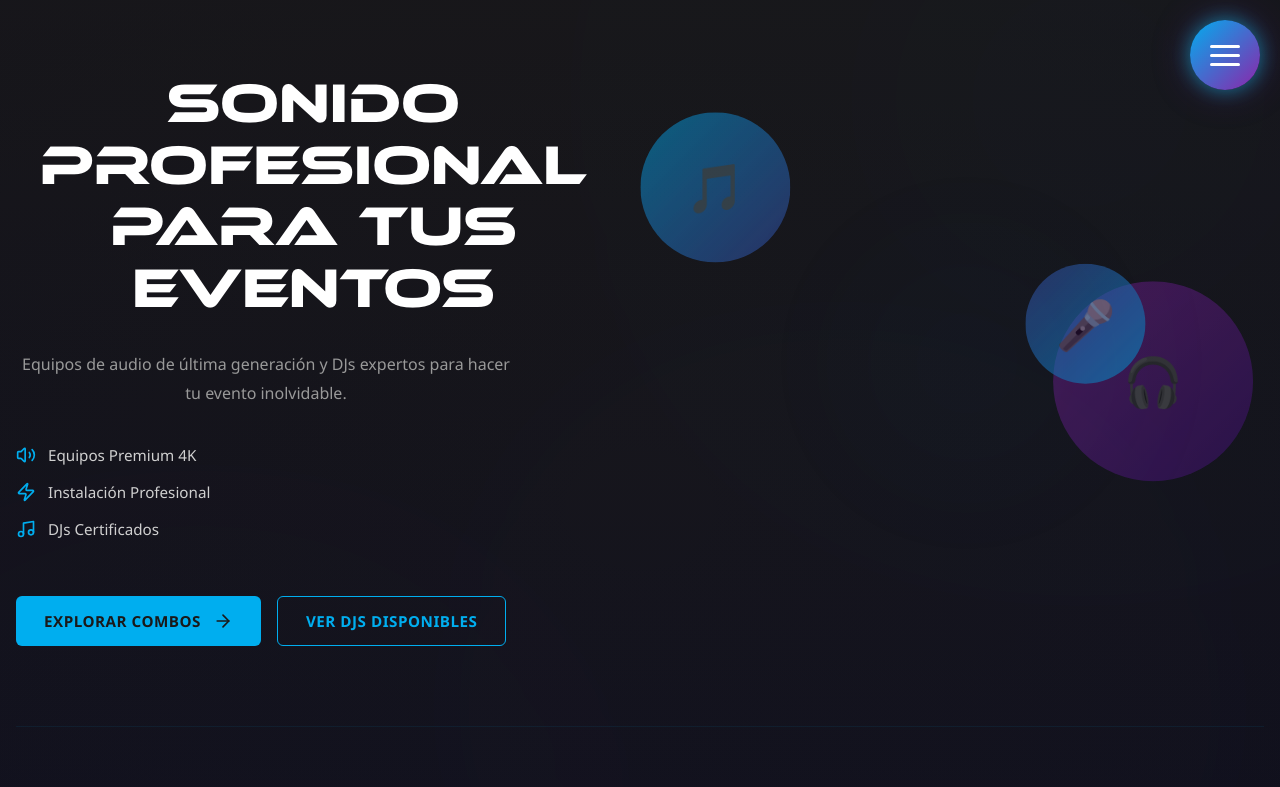
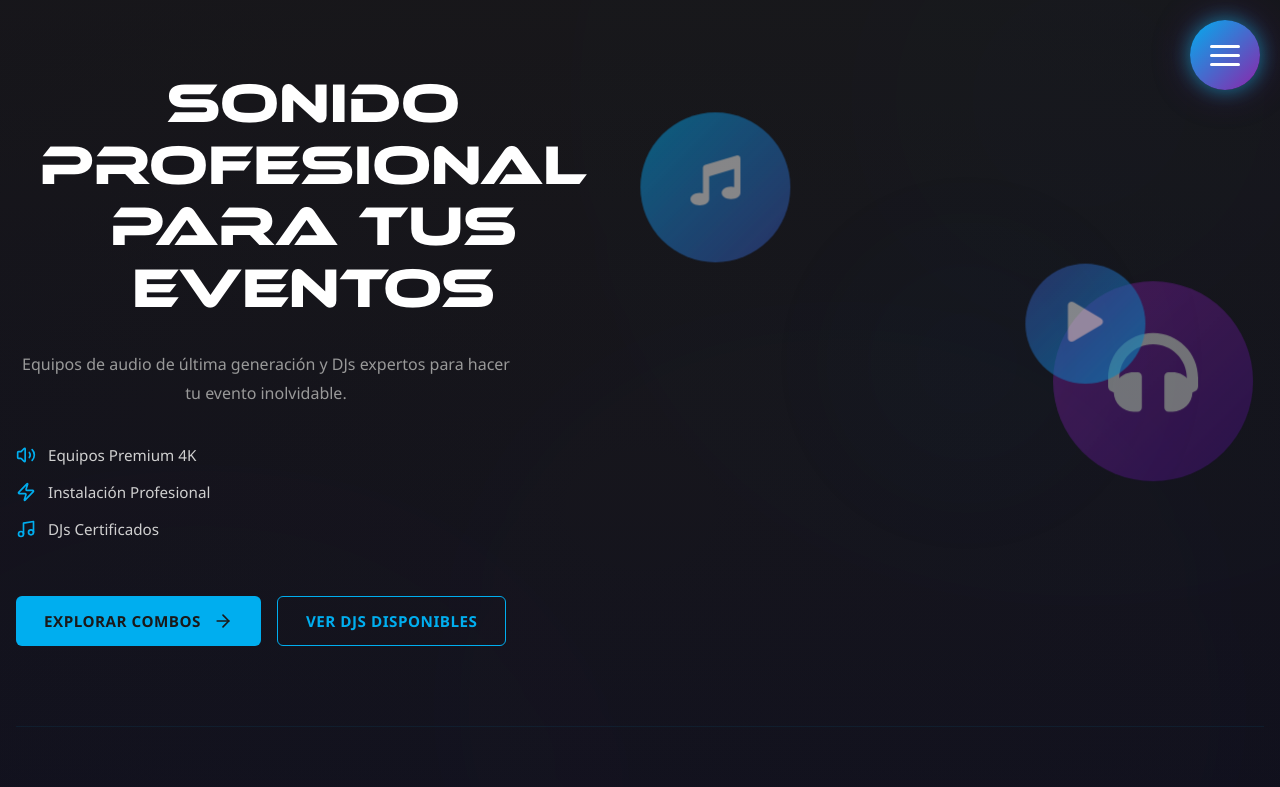
Before and after one commit to Gauss-seidel/SoundCraftV2, a React (Vite) app: page /scevents in a window 1280 px wide. Shown: the top 787 px of the page. Built offline with nearby package versions, Linux system fonts and the light colour scheme.

Commit message:
detalles en djProfile y HeroEvent

```diff
--- a/src/components/EventComponents/DJProfile.tsx
+++ b/src/components/EventComponents/DJProfile.tsx
@@ -86,7 +86,7 @@ const DJProfile: React.FC<DJProfileProps> = ({ dj, onBack }) => {
                       style={{
                         width: '97%',
                         height: '97%',
-                        objectFit: 'cover',
+                        objectFit: 'fill',
                         borderRadius: '6px'
                       }}
                     />
--- a/src/components/EventComponents/HeroEvent.tsx
+++ b/src/components/EventComponents/HeroEvent.tsx
@@ -1,11 +1,14 @@
 import React from 'react';
 import { useNavigate } from 'react-router-dom';
-import { ArrowRight, Volume2, Zap, Music } from 'lucide-react';
 //Estilos
 import '../../styles/EventStyles/heroEvent.css';
 import '../../styles/colors.css';
-//Interdfaces
+//Interfaces
 import type { HeroEventProps } from '../../types/eventsTypes/interfaces';
+//Iconos personalizados
+import { ArrowRight, Volume2, Zap, Music } from 'lucide-react';
+import { FaMusic, FaHeadphones, FaPlay} from "react-icons/fa";
+
 
 const HeroEvent: React.FC<HeroEventProps> = ({
   title,
@@ -91,13 +94,13 @@ const HeroEvent: React.FC<HeroEventProps> = ({
 
           <div className="hero-event__visual">
             <div className="hero-event__circle hero-event__circle--1">
-              <span>🎵</span>
+              <span><FaMusic size={50} /></span>
             </div>
             <div className="hero-event__circle hero-event__circle--2">
-              <span>🎧</span>
+              <span><FaHeadphones size={90}/></span>
             </div>
             <div className="hero-event__circle hero-event__circle--3">
-              <span>🎤</span>
+              <span><FaPlay size={40}/></span>
             </div>
             <div className="hero-event__glow"></div>
           </div>
--- a/src/pages/sceventos/combos.tsx
+++ b/src/pages/sceventos/combos.tsx
@@ -28,6 +28,7 @@ const Combos: React.FC<CombosProps> = ({ combos }) => {
 
   return (
     <div className="combos-page">
+
       <ComboGrid
         combos={combos}
         onSelectCombo={setSelectedComboId}
--- a/src/pages/sceventos/scevents.tsx
+++ b/src/pages/sceventos/scevents.tsx
@@ -12,8 +12,9 @@ import HeroEvent from '../../components/EventComponents/HeroEvent';
 const ScEvents: React.FC = () =>  {
   return (
     <>
+
+    <div className="home">
     <Background />
-    <div className="home">
       {/* Hero Banner */}
       <HeroEvent
         title="Sonido Profesional para Tus Eventos"
--- a/src/styles/EventStyles/scevents.css
+++ b/src/styles/EventStyles/scevents.css
@@ -91,7 +91,7 @@
 /* Features Section */
 .home__features {
   padding: 80px 0;
-  background-color: #252525;
+
   position: relative;
   z-index: 1;
 }
```
